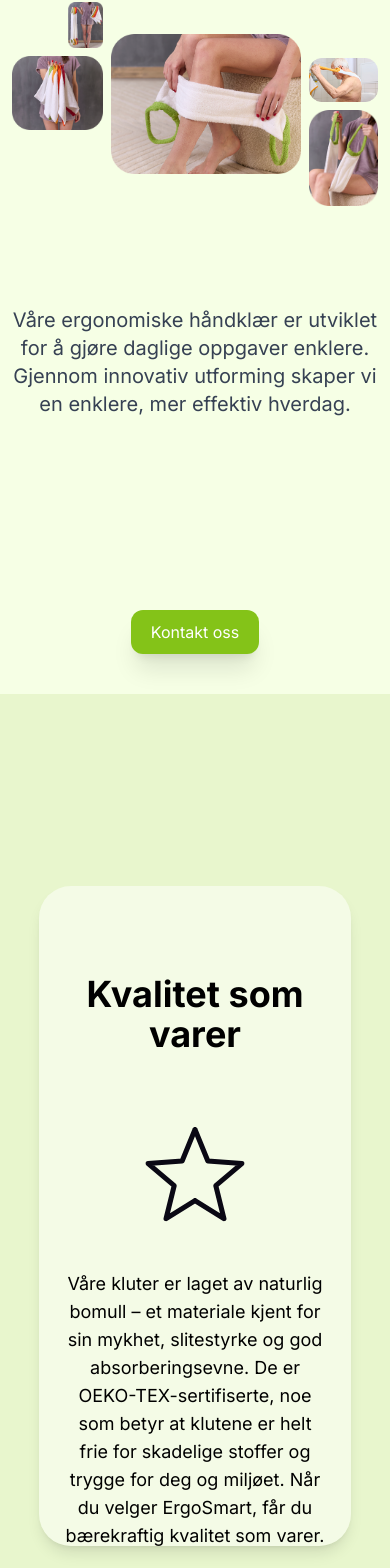
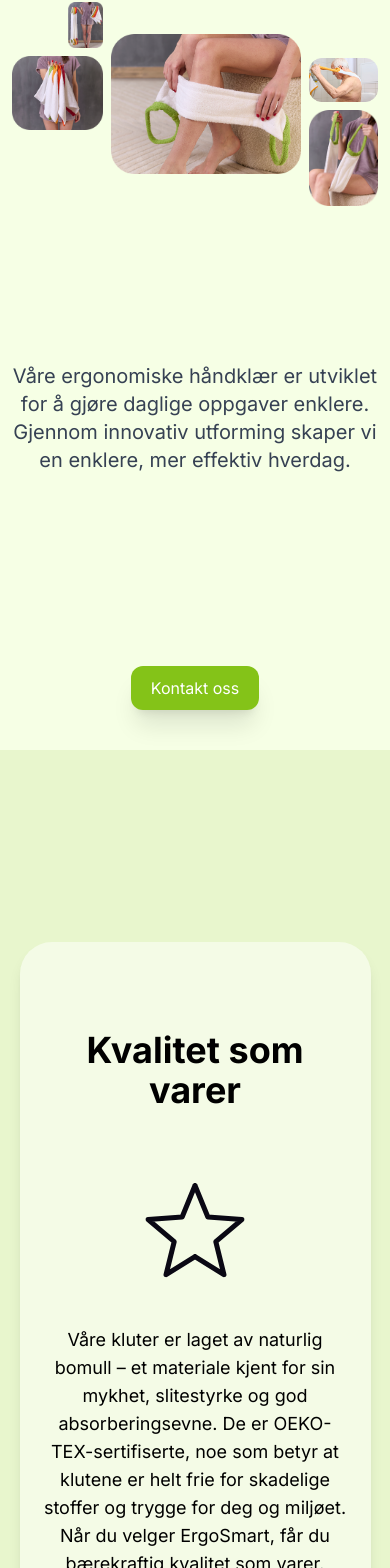
Before and after one commit to ergosmartAS/ergo-smart-website, a Next.js app: page / in a window 390 px wide. Shown: the part 402-1970 px from the top of the page. Built offline with nearby package versions, Linux system fonts and the light colour scheme.

Commit message:
fixed styling and some other components, added metadata

```diff
--- a/components/bentoItem.jsx
+++ b/components/bentoItem.jsx
@@ -20,7 +20,7 @@ export default function BentoItem({ item, isExpanded, onExpand }) {
       }`}
       onClick={() => onExpand(item.id)}
       style={{
-        height: "660px",
+        height: "700px",
         transform: isExpanded ? "scale(0.95)" : "scale(1)",
         opacity: isExpanded && !isExpanded ? 0.6 : 1,
         transition: "transform 0.3s ease, opacity 0.3s ease",
--- a/components/homeSection.jsx
+++ b/components/homeSection.jsx
@@ -67,7 +67,7 @@ export default function HomeSection () {
             </div>
         </div>
 
-            <div className="-mt-28 lg:-mt-2 text-center pb-48 md:pt-24 lg:max-w-3xl mx-auto max-w-sm text-xl md:text-2xl lg:text-xl text-large text-gray-700">
+            <div className="-mt-14 lg:-mt-2 text-center pb-48 md:pt-24 lg:max-w-3xl mx-auto max-w-sm text-xl md:text-2xl lg:text-xl text-large text-gray-700">
                 <h3>Våre ergonomiske håndklær er utviklet for å gjøre daglige oppgaver enklere. Gjennom innovativ utforming skaper vi en enklere, mer effektiv hverdag.</h3>
             </div>
             <div className=" justify-center flex">
--- a/styles/gridsection.module.css
+++ b/styles/gridsection.module.css
@@ -18,7 +18,7 @@
 }
 @media screen and (max-width: 1240px) {
     .gridSection {
-        max-width: 80vw;
+        max-width: 90vw;
     }
 
 
```
